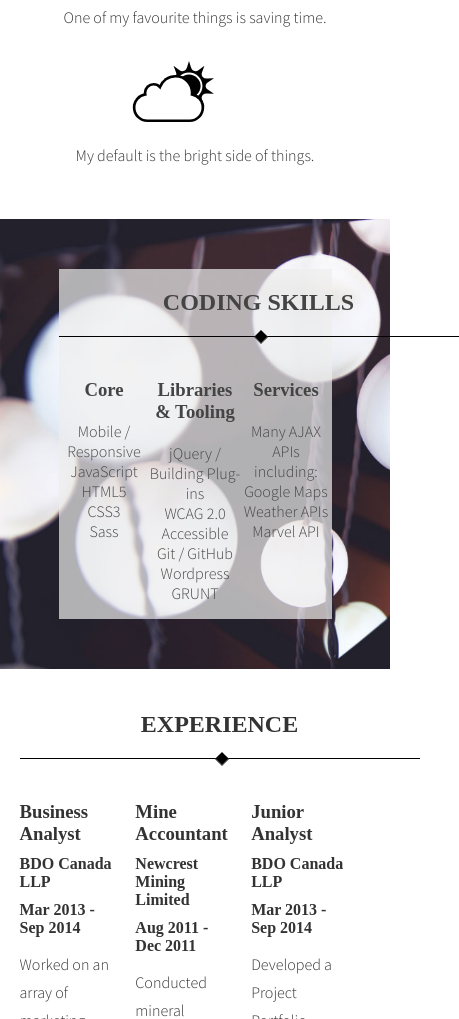
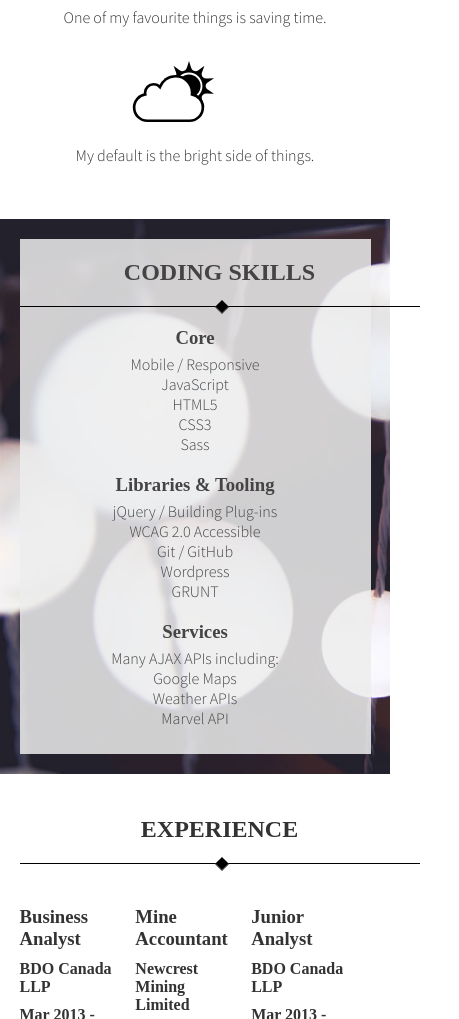
Before and after one commit to benweddel/personal-portfolio, a website: page about.html in a window 390 px wide. Shown: the part 1168-2187 px from the top of the page, 459 px wide, since content can reach past the window. Drawn offline with nearby package versions, Linux system fonts and the light colour scheme; a web font is replaced by a local one.

Commit message:
responsive - skills section

```diff
--- a/styles/_about.scss
+++ b/styles/_about.scss
@@ -6,7 +6,6 @@
 .about {
   background: #efefef url('../images/benprofile.jpg') no-repeat 25% center;
   background-size: contain;
-
   padding-bottom: 40px;
   h2 {
   width: 100%;
--- a/styles/_skills.scss
+++ b/styles/_skills.scss
@@ -1,6 +1,6 @@
 .skills {
   margin: 0 auto;
-  padding: 50px 0;
+  padding: 40px 0;
   background: url("../images/abstract-balls.jpg");
   background-size: cover;
   background-attachment: fixed;
@@ -8,7 +8,7 @@
   color: #444;
   .wrapper {
     width: 70%;
-    background: rgba(238,238,238,0.7);
+    background: rgba(238,238,238,0.85);
     padding-top: 20px;
   }
   h2 {
@@ -20,9 +20,10 @@
   width: 33.33%;
   float: left;
   h3 {
-    margin-bottom: 20px;
+    margin-bottom: 0;
   }
   ul {
+    margin-top: 10px;
     padding: 0;
     list-style-type: none;
   }
@@ -195,7 +196,15 @@
   }
 }
 
+
+
 @media all and (max-width: 870px) {
+  .skills {
+    .wrapper {
+      width: 90%;
+    }
+  }
+
   .character {
     .char {
       width: 50%;
@@ -204,13 +213,37 @@
   }
 }
 
-// @media (max-width: 788px) {
-//   .character {
-//     .char {
-//       width: %;
-//     }
-//   }
-// }
+@media all and (max-width: 660px) {
+  .skills {
+    padding: 20px 0;
+  }
+
+  .skill {
+    width: 50%;
+    margin: 0 auto;
+    &:last-of-type {
+      float: none;
+      padding-bottom: 10px;
+      clear: both;
+    }
+    h3{
+      margin-bottom: 0;
+    }
+    ul {
+      margin-top: 5px;
+    }
+  }
+}
+
+@media all and (max-width: 480px) {
+  .skill {
+    width: 100%;
+    float: none;
+    h3 {
+      margin-top: 20px;
+    }
+  }
+}
 
 @media all and (max-width: 430px) {
   .character {
```
Also changed, not shown: styles/style.css, 1 other file.
